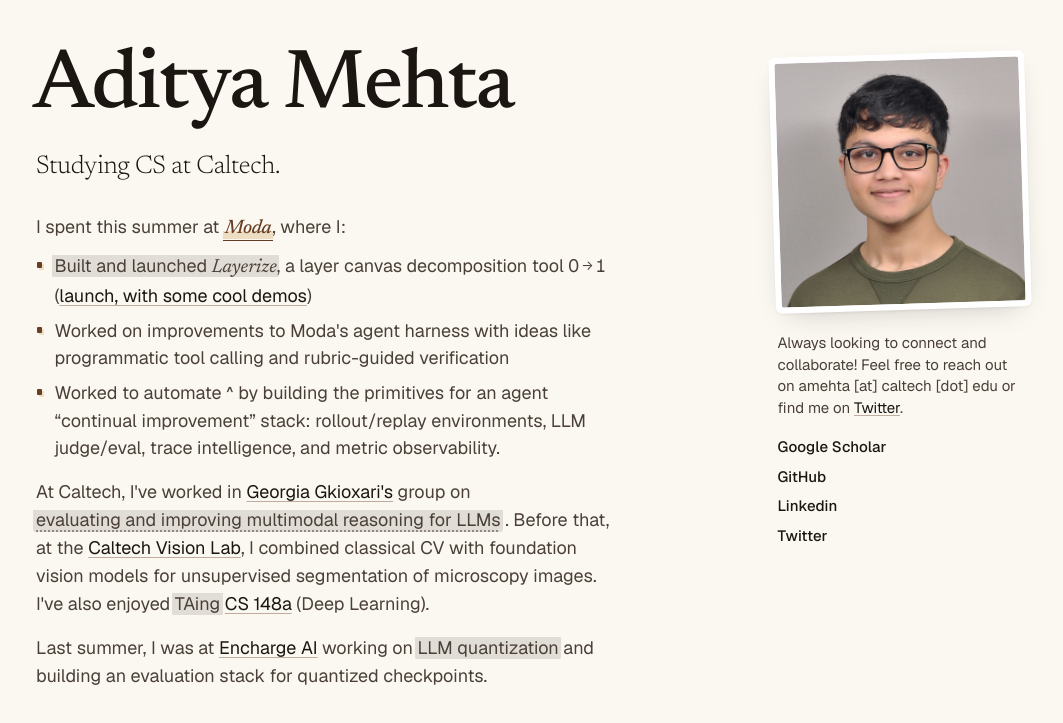
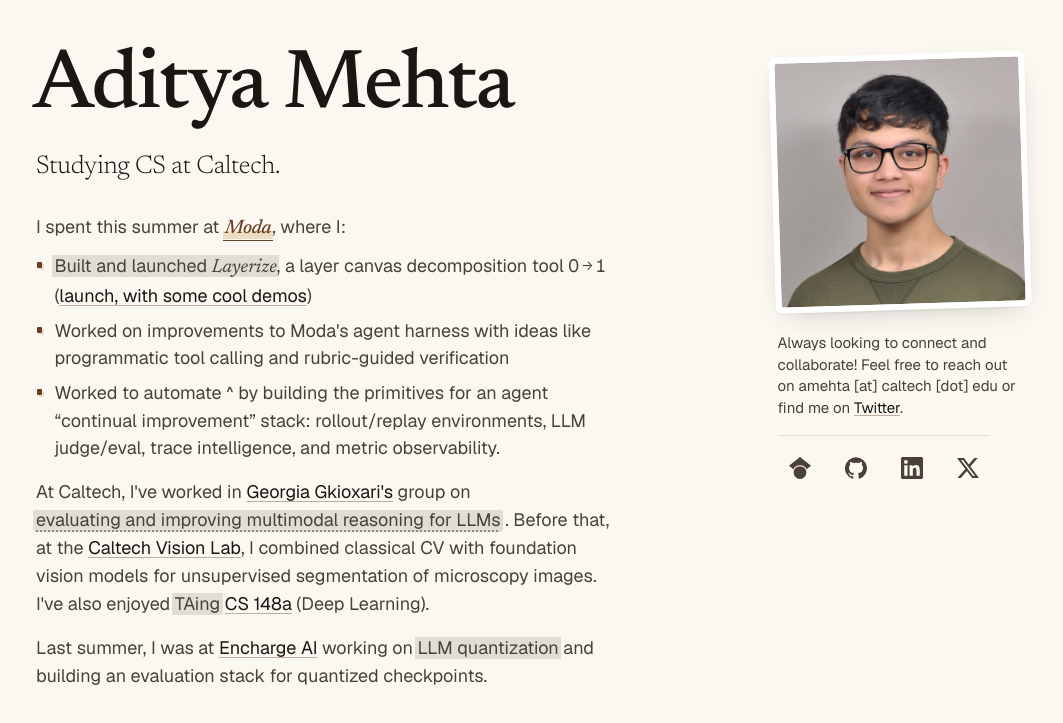
Before and after one commit to Aditya-Mehta1/Aditya-Mehta1.github.io, a plain HTML site: page index.html in a window 1280 px wide. Shown: the top 723 px of the page, without its empty margins (108-1171 px from the left). Drawn offline with nearby package versions, Linux system fonts and the light colour scheme.

Commit message:
Replace profile link list with horizontal logo row

```diff
--- a/index.html
+++ b/index.html
@@ -91,10 +91,18 @@
           <a href="https://x.com/Amehta_2005">Twitter</a>.
         </p>
         <nav class="links" aria-label="Profiles">
-          <a href="https://scholar.google.com/citations?user=ai569u4AAAAJ&hl=en">Google Scholar</a>
-          <a href="https://github.com/Aditya-Mehta1">GitHub</a>
-          <a href="https://www.linkedin.com/in/amehta2005/">Linkedin</a>
-          <a href="https://x.com/Amehta_2005">Twitter</a>
+          <a href="https://scholar.google.com/citations?user=ai569u4AAAAJ&hl=en" aria-label="Google Scholar" title="Google Scholar">
+            <svg viewBox="0 0 24 24" aria-hidden="true" focusable="false"><path d="M12 24a7 7 0 1 1 0-14 7 7 0 0 1 0 14ZM12 0 0 9.5l4.8 3.9A8 8 0 0 1 12 9a8 8 0 0 1 7.2 4.4L24 9.5Z"/></svg>
+          </a>
+          <a href="https://github.com/Aditya-Mehta1" aria-label="GitHub" title="GitHub">
+            <svg viewBox="0 0 24 24" aria-hidden="true" focusable="false"><path d="M12 .3a12 12 0 0 0-3.8 23.4c.6.1.8-.3.8-.6v-2.2c-3.3.7-4-1.4-4-1.4-.5-1.4-1.3-1.7-1.3-1.7-1.1-.7.1-.7.1-.7 1.2.1 1.8 1.2 1.8 1.2 1.1 1.8 2.8 1.3 3.5 1 .1-.8.4-1.3.8-1.6-2.7-.3-5.5-1.3-5.5-5.9 0-1.3.5-2.4 1.2-3.2-.1-.3-.5-1.5.1-3.2 0 0 1-.3 3.3 1.2a11.5 11.5 0 0 1 6 0c2.3-1.5 3.3-1.2 3.3-1.2.6 1.7.2 2.9.1 3.2.8.8 1.2 1.9 1.2 3.2 0 4.6-2.8 5.6-5.5 5.9.4.4.8 1.1.8 2.2v3.2c0 .3.2.7.8.6A12 12 0 0 0 12 .3Z"/></svg>
+          </a>
+          <a href="https://www.linkedin.com/in/amehta2005/" aria-label="LinkedIn" title="LinkedIn">
+            <svg viewBox="0 0 24 24" aria-hidden="true" focusable="false"><path d="M20.45 20.45H16.9v-5.57c0-1.33-.03-3.04-1.85-3.04-1.85 0-2.14 1.45-2.14 2.94v5.67H9.35V9h3.42v1.56h.05c.48-.9 1.64-1.85 3.37-1.85 3.6 0 4.27 2.37 4.27 5.46v6.28ZM5.34 7.43a2.06 2.06 0 1 1 0-4.12 2.06 2.06 0 0 1 0 4.12Zm1.78 13.02H3.56V9h3.56ZM22.22 0H1.77C.79 0 0 .77 0 1.72v20.56C0 23.23.79 24 1.77 24h20.45c.98 0 1.78-.77 1.78-1.72V1.72C24 .77 23.2 0 22.22 0Z"/></svg>
+          </a>
+          <a href="https://x.com/Amehta_2005" aria-label="X (Twitter)" title="X (Twitter)">
+            <svg viewBox="0 0 24 24" aria-hidden="true" focusable="false"><path d="M18.9 1.15h3.68l-8.04 9.19L24 22.85h-7.41l-5.8-7.59-6.64 7.59H.47l8.6-9.83L0 1.15h7.6l5.24 6.93Zm-1.29 19.5h2.04L6.49 3.24H4.3Z"/></svg>
+          </a>
         </nav>
       </div>
     </aside>
--- a/stylesheet.css
+++ b/stylesheet.css
@@ -278,20 +278,38 @@ mark {
 
 .hero-side .links {
   display: flex;
-  flex-direction: column;
-  align-items: flex-start;
-  gap: 0.35rem;
-  font-size: 0.9375rem;
-  font-weight: 500;
-  letter-spacing: 0.005em;
+  align-items: center;
+  gap: 0.75rem;
+  padding-top: 0.65rem;
+  border-top: 1px solid var(--rule);
+  width: fit-content;
 }
 
 .hero-side .links a {
-  color: var(--ink);
+  display: flex;
+  align-items: center;
+  justify-content: center;
+  width: 2.75rem;
+  height: 2.75rem;
+  flex: 0 0 auto;
+  border-radius: 6px;
+  color: var(--ink-2);
   text-decoration: none;
+  transition: color 0.15s ease, background-color 0.15s ease;
 }
 
-.hero-side .links a:hover { color: var(--brown); text-decoration: underline; }
+.hero-side .links svg {
+  display: block;
+  width: 1.375rem;
+  height: 1.375rem;
+  fill: currentColor;
+}
+
+.hero-side .links a:hover,
+.hero-side .links a:focus-visible {
+  color: var(--brown);
+  background-color: var(--rule);
+}
 
 /* ------------------------------------------------------------
    Sections: label in the left rail, content on the right
@@ -454,6 +472,8 @@ mark {
 }
 
 @media (max-width: 520px) {
+  .hero-side { flex-direction: column; }
+
   .portrait { max-width: 9.5rem; }
 
   .name { font-size: clamp(2.75rem, 14vw, 3.5rem); }
```
